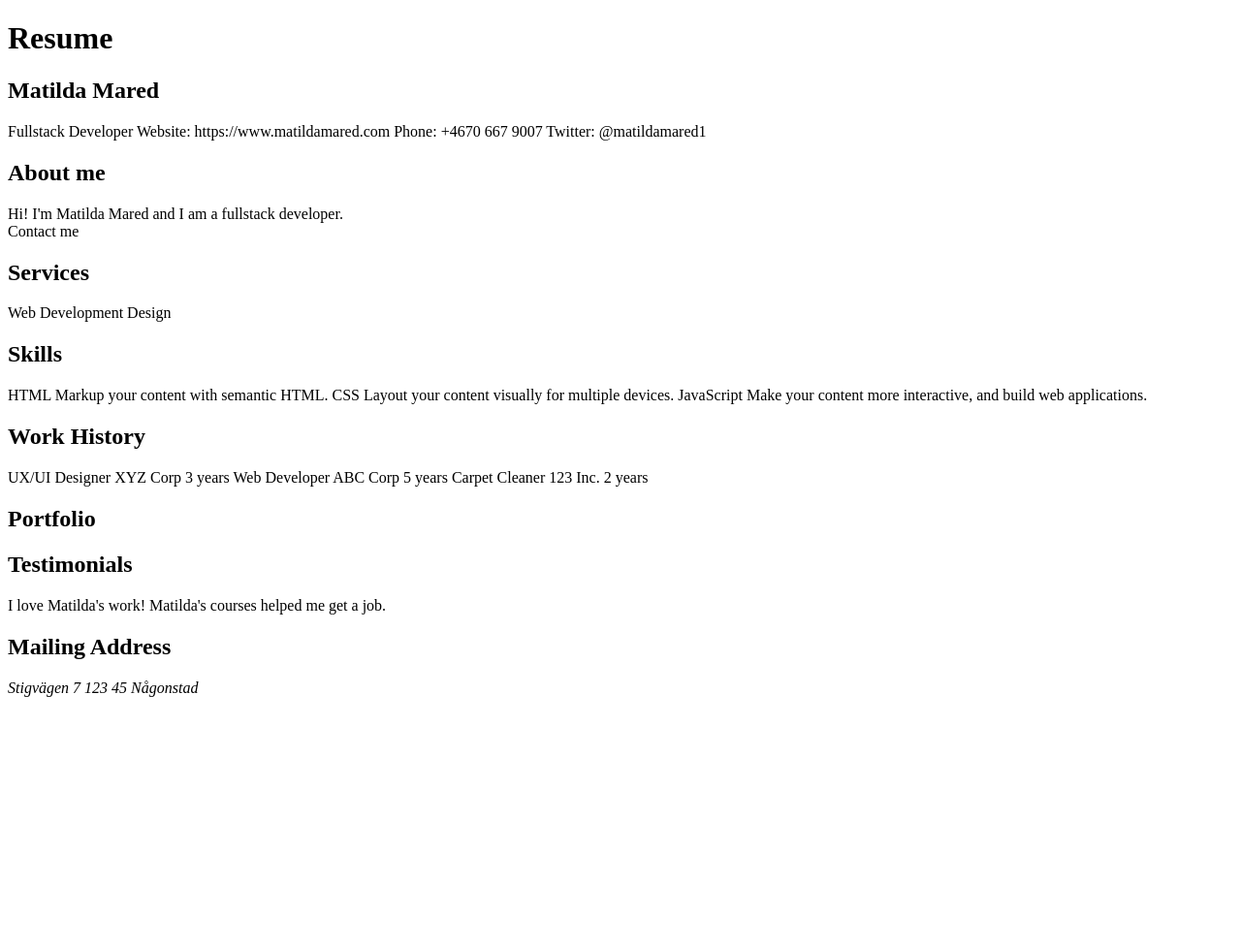
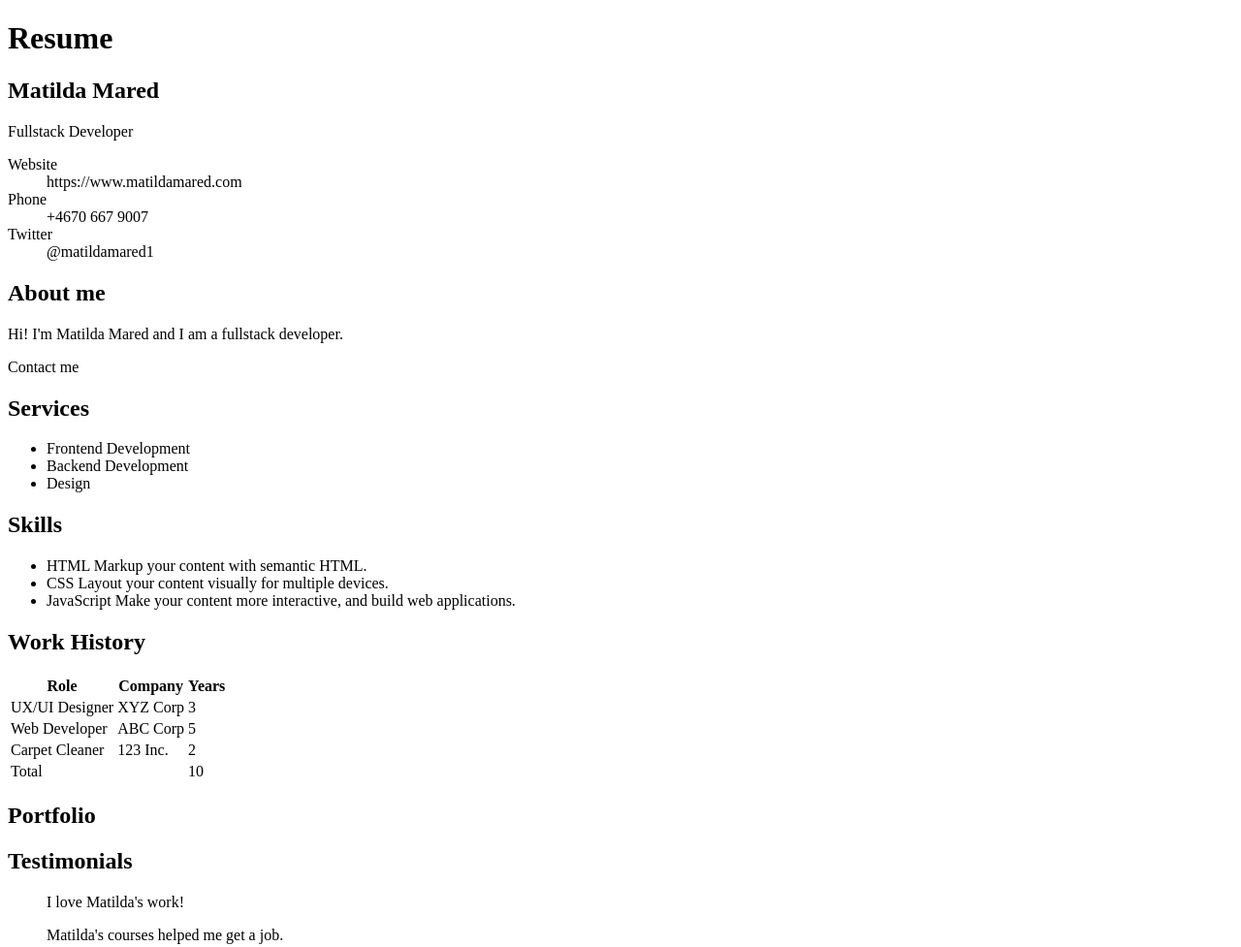
Before and after one commit to MatildaMared/understanding-html-and-css, a plain HTML site: page resume/index.html in a window 1280 px wide. Shown: the top 977 px of the page at 97% size. Before the commit the page ends 800 px from the top, so only its background shows below. Drawn offline with Linux system fonts and the light colour scheme.

Commit message:
add more html markup

```diff
--- a/resume/index.html
+++ b/resume/index.html
@@ -5,56 +5,85 @@
 		<title>Resume of Matilda Mared</title>
 	</head>
 	<body>
+		<main>
 			<h1>Resume</h1>
 
 			<section>
 				<h2>Matilda Mared</h2>
-			Fullstack Developer
-            Website: https://www.matildamared.com
-            Phone: +4670 667 9007
-            Twitter: @matildamared1
+				<p>Fullstack Developer</p>
+				<dl>
+					<dt>Website</dt>
+					<dd>https://www.matildamared.com</dd>
+					<dt>Phone</dt>
+					<dd>+4670 667 9007</dd>
+					<dt>Twitter</dt>
+					<dd>@matildamared1</dd>
+				</dl>
 			</section>
 
 			<article>
 				<header>
 					<h2>About me</h2>
 				</header>
-            Hi! I'm Matilda Mared and I am a fullstack developer.
-            <footer>
-                Contact me
-            </footer>
+				<p>Hi! I'm Matilda Mared and I am a fullstack developer.</p>
+				<footer>Contact me</footer>
 			</article>
 
 			<section>
 				<h2>Services</h2>
-			Web Development Design
+				<ul>
+					<li>Frontend Development</li>
+					<li>Backend Development</li>
+					<li>Design</li>
+				</ul>
 			</section>
 
 			<section>
 				<h2>Skills</h2>
-			HTML
-            Markup your content with semantic HTML.
-
-            CSS
-            Layout your content visually for multiple devices.
-
-            JavaScript
-            Make your content more interactive, and build web applications.
+				<ul>
+					<li>HTML Markup your content with semantic HTML.</li>
+					<li>CSS Layout your content visually for multiple devices.</li>
+					<li>
+						JavaScript Make your content more interactive, and build web
+						applications.
+					</li>
+				</ul>
 			</section>
 
 			<section>
 				<h2>Work History</h2>
-			UX/UI Designer
-            XYZ Corp
-            3 years
-
-            Web Developer
-            ABC Corp
-            5 years
-
-            Carpet Cleaner
-            123 Inc.
-            2 years
+				<table>
+					<thead>
+						<tr>
+							<th>Role</th>
+							<th>Company</th>
+							<th>Years</th>
+						</tr>
+					</thead>
+					<tbody>
+						<tr>
+							<td>UX/UI Designer</td>
+							<td>XYZ Corp</td>
+							<td>3</td>
+						</tr>
+						<tr>
+							<td>Web Developer</td>
+							<td>ABC Corp</td>
+							<td>5</td>
+						</tr>
+						<tr>
+							<td>Carpet Cleaner</td>
+							<td>123 Inc.</td>
+							<td>2</td>
+						</tr>
+					</tbody>
+					<tfoot>
+						<tr>
+							<td colspan="2">Total</td>
+							<td>10</td>
+						</tr>
+					</tfoot>
+				</table>
 			</section>
 
 			<section>
@@ -63,17 +92,18 @@
 
 			<section>
 				<h2>Testimonials</h2>
-			I love Matilda's work! Matilda's courses helped me get a job.
+				<blockquote>
+					<p>I love Matilda's work!</p>
+				</blockquote>
+				<blockquote>
+					<p>Matilda's courses helped me get a job.</p>
+				</blockquote>
 			</section>
 
 			<section>
-            <h2>
-                Mailing Address
-            </h2>
-            <address>
-                Stigvägen 7
-                123 45 Någonstad
-            </address>
+				<h2>Mailing Address</h2>
+				<address>Stigvägen 7 123 45 Någonstad</address>
 			</section>
+		</main>
 	</body>
 </html>
```
Lines whose indentation alone changed are shown as unchanged.
